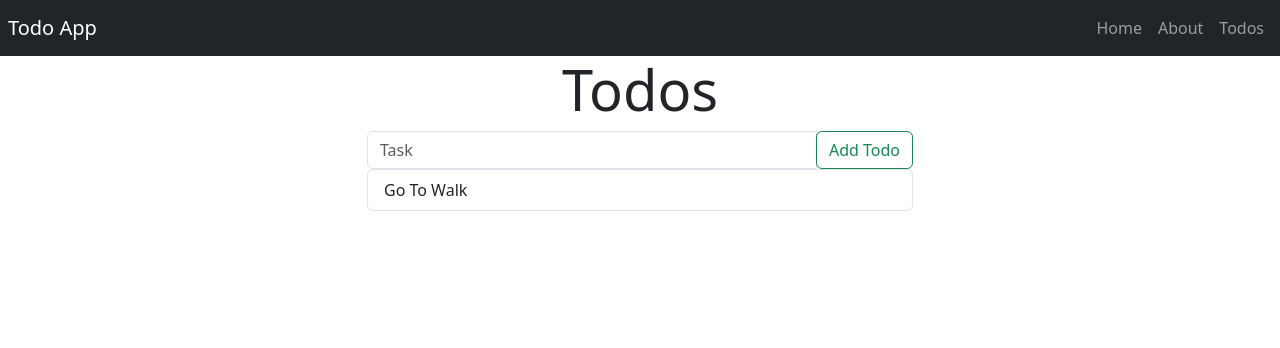
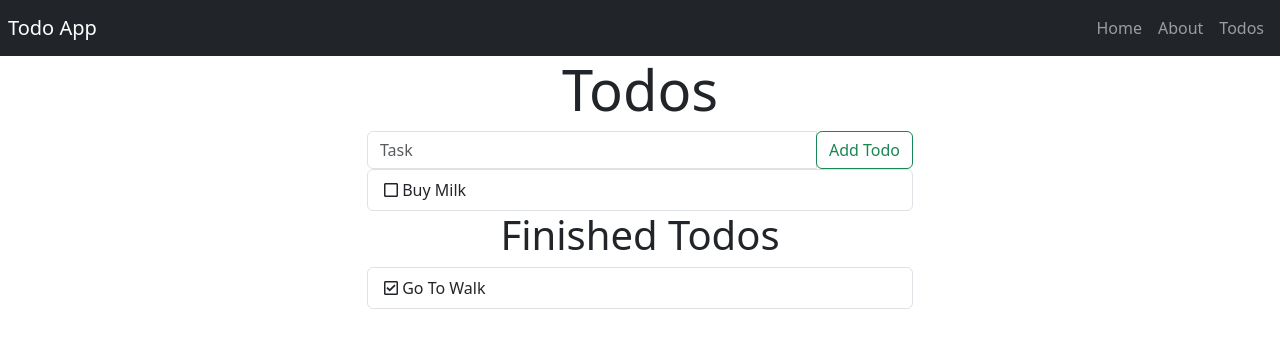
Before and after one commit to vijaygenius123/angular-firebase-todo, an Angular app: page /todos in a window 1280 px wide. Shown: the top 348 px of the page. Built offline with nearby package versions, Linux system fonts and the light colour scheme.

Commit message:
Add fontawesome And Right Icons

```diff
--- a/package.json
+++ b/package.json
@@ -18,6 +18,9 @@
     "@angular/platform-browser": "~12.2.0",
     "@angular/platform-browser-dynamic": "~12.2.0",
     "@angular/router": "~12.2.0",
+    "@fortawesome/angular-fontawesome": "0.9.0",
+    "@fortawesome/fontawesome-svg-core": "^1.2.35",
+    "@fortawesome/free-regular-svg-icons": "^5.15.3",
     "bootstrap": "5.1.1",
     "fontawesome": "5.6.3",
     "rxjs": "~6.6.0",
--- a/src/app/app.module.ts
+++ b/src/app/app.module.ts
@@ -8,6 +8,7 @@ import { AboutComponent } from './about/about.component';
 import { TodosComponent } from './todos/todos.component';
 import { AppRoutingModule } from './app-routing.module';
 import {RouterModule} from "@angular/router";
+import { FontAwesomeModule } from '@fortawesome/angular-fontawesome';
 
 @NgModule({
   declarations: [
@@ -20,7 +21,8 @@ import {RouterModule} from "@angular/router";
   imports: [
     BrowserModule,
     AppRoutingModule,
-    RouterModule
+    RouterModule,
+    FontAwesomeModule
   ],
   providers: [],
   bootstrap: [AppComponent]
--- a/src/app/todos/todos.component.html
+++ b/src/app/todos/todos.component.html
@@ -20,7 +20,22 @@
     <div class="col-sm-8 col-md-6">
       <ul class="list-group">
         <li class="list-group-item">
-          <i class="fa fa-square-o"></i>
+          <fa-icon [icon]="faSquare"></fa-icon>
+          Buy Milk
+        </li>
+      </ul>
+    </div>
+  </div>
+</div>
+
+<div class="container">
+  <div class="row">
+    <div class="col-sm-2 col-md-3"></div>
+    <div class="col-sm-8 col-md-6">
+      <h2 class="display-6 text-center">Finished Todos</h2>
+      <ul class="list-group">
+        <li class="list-group-item">
+          <fa-icon [icon]="faCheckSquare"></fa-icon>
           Go To Walk
         </li>
       </ul>
--- a/src/app/todos/todos.component.ts
+++ b/src/app/todos/todos.component.ts
@@ -1,12 +1,13 @@
 import { Component, OnInit } from '@angular/core';
-
+import {faSquare, faCheckSquare} from '@fortawesome/free-regular-svg-icons'
 @Component({
   selector: 'app-todos',
   templateUrl: './todos.component.html',
   styleUrls: ['./todos.component.css']
 })
 export class TodosComponent implements OnInit {
-
+  faSquare = faSquare;
+  faCheckSquare = faCheckSquare;
   constructor() { }
 
   ngOnInit(): void {
```
Also changed, not shown: 1 other file (tests, documents, lock files or other folders).
